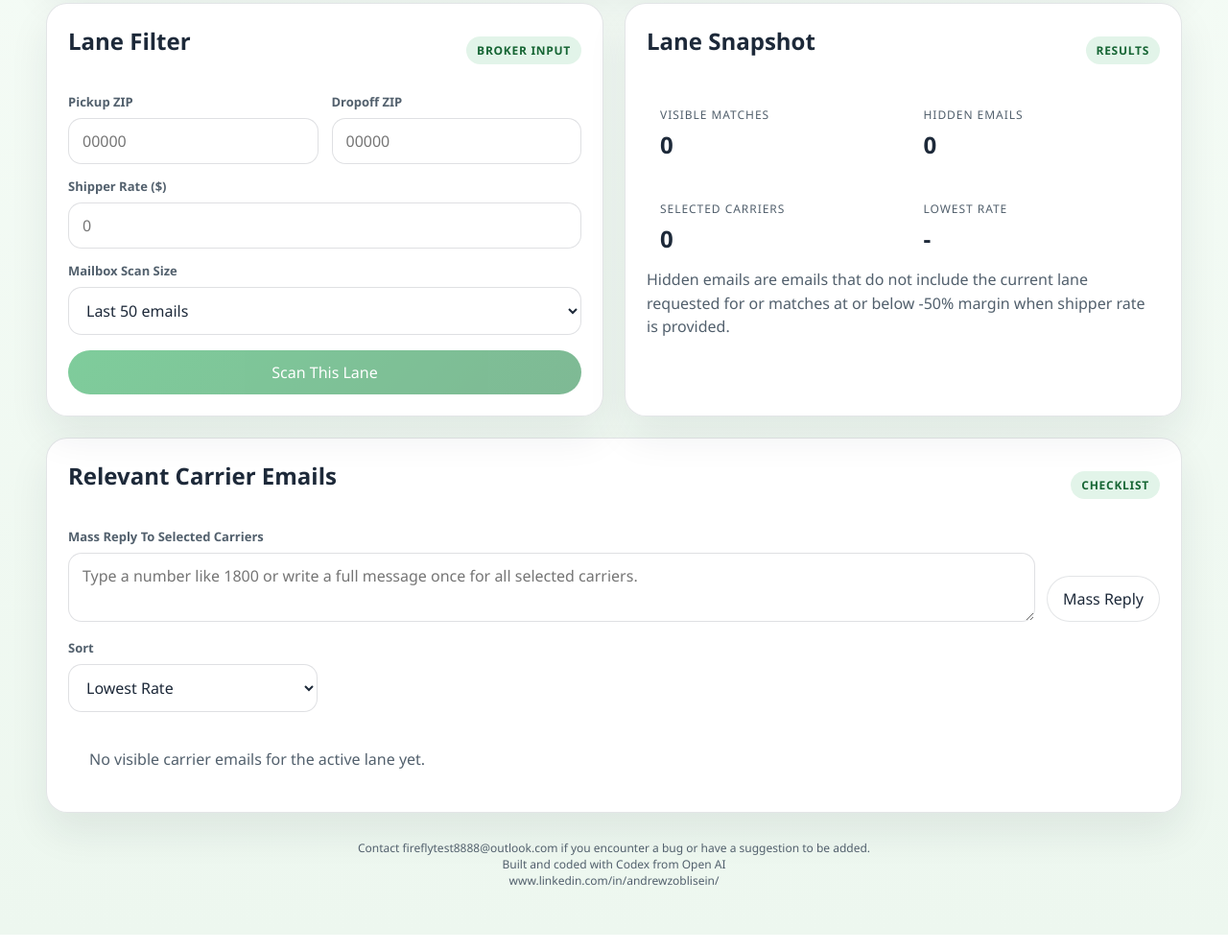
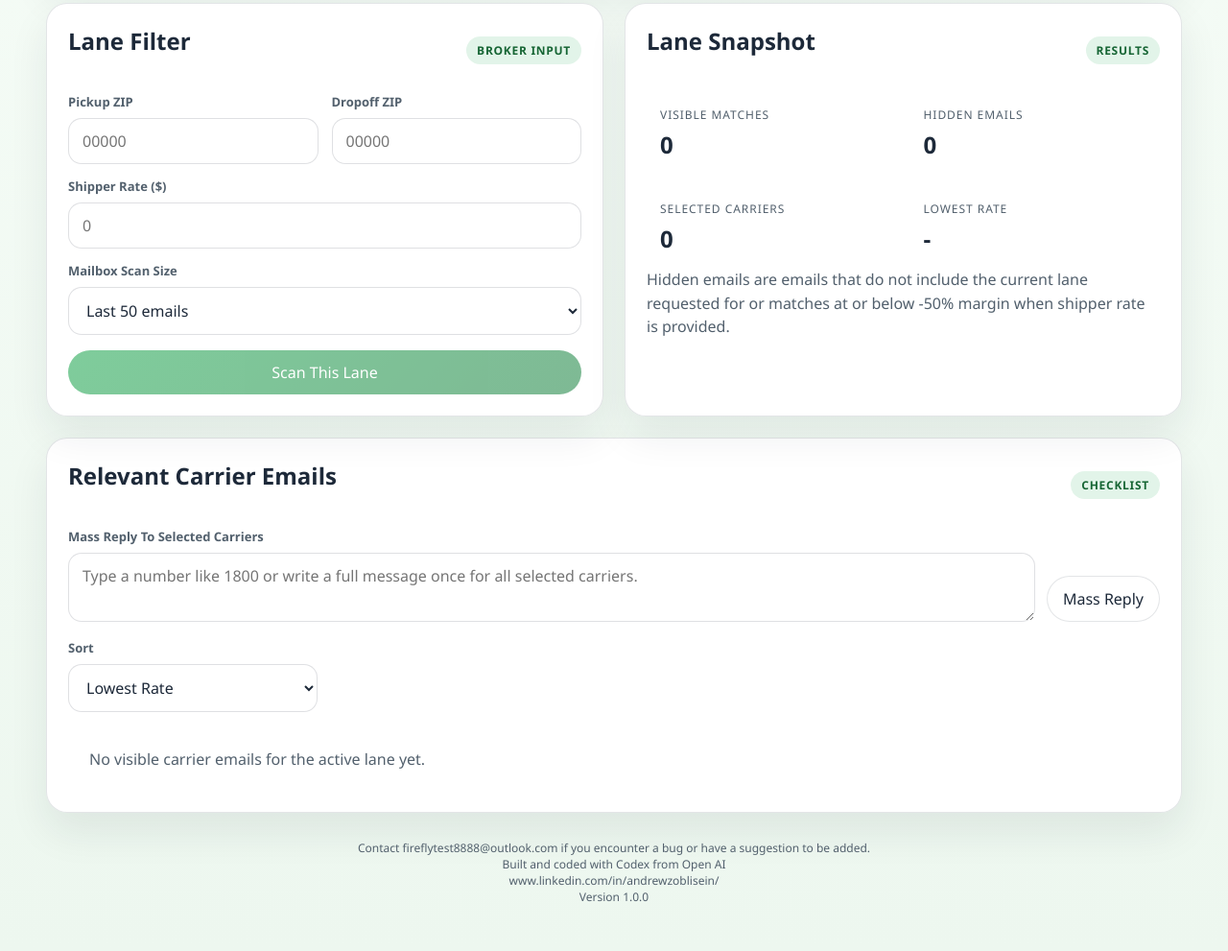
Before and after one commit to MarginFlow/MarginFlow, a website: page public/index.html in a window 1280 px wide. Shown: the part 504-1495 px from the top of the page at 96% size. Drawn offline with Linux system fonts and the light colour scheme.

Commit message:
Add footer version line

```diff
--- a/public/index.html
+++ b/public/index.html
@@ -121,6 +121,7 @@
         <div>Contact fireflytest8888@outlook.com if you encounter a bug or have a suggestion to be added.</div>
         <div>Built and coded with Codex from Open AI</div>
         <div>www.linkedin.com/in/andrewzoblisein/</div>
+        <div>Version 1.0.0</div>
       </footer>
     </main>
   </body>
```
